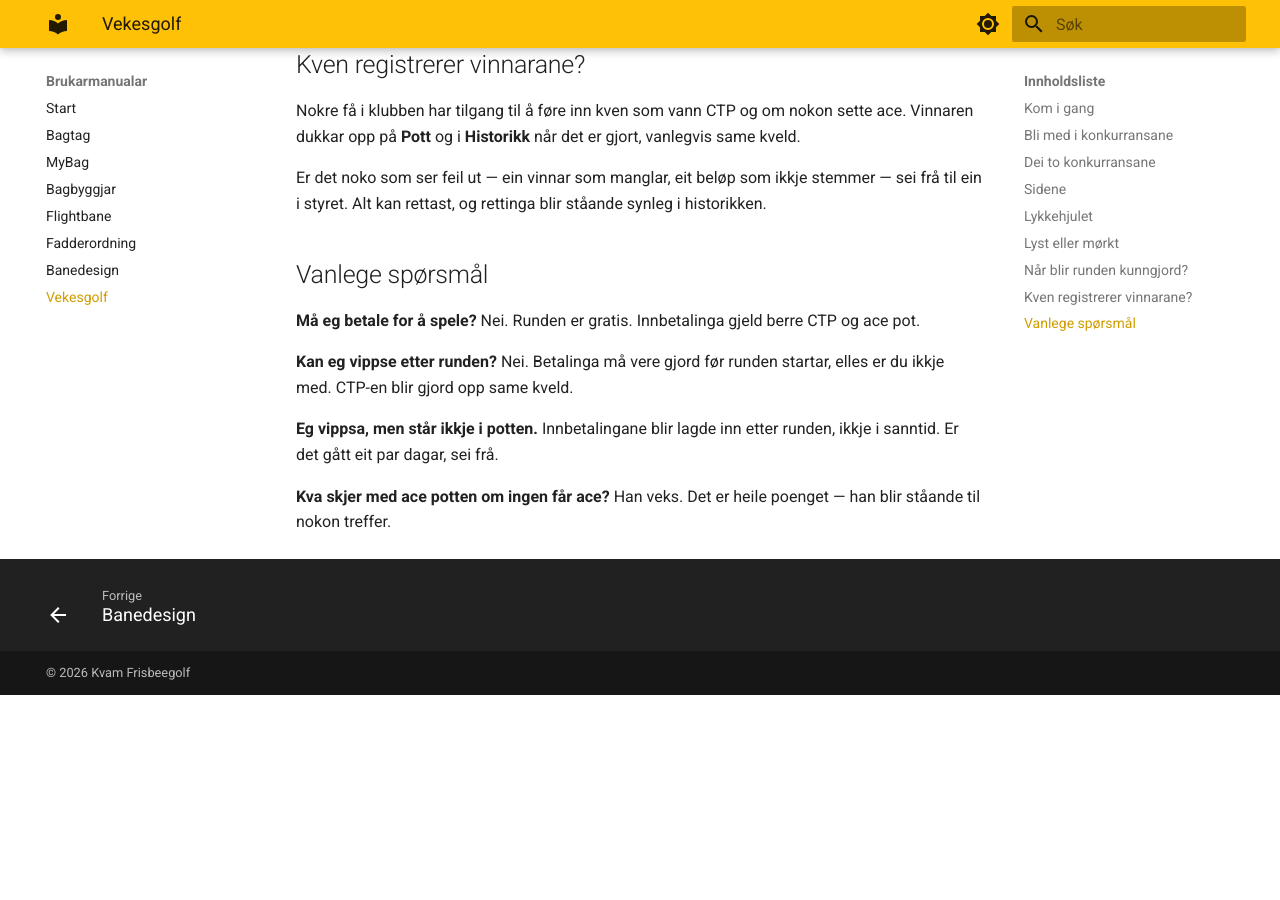
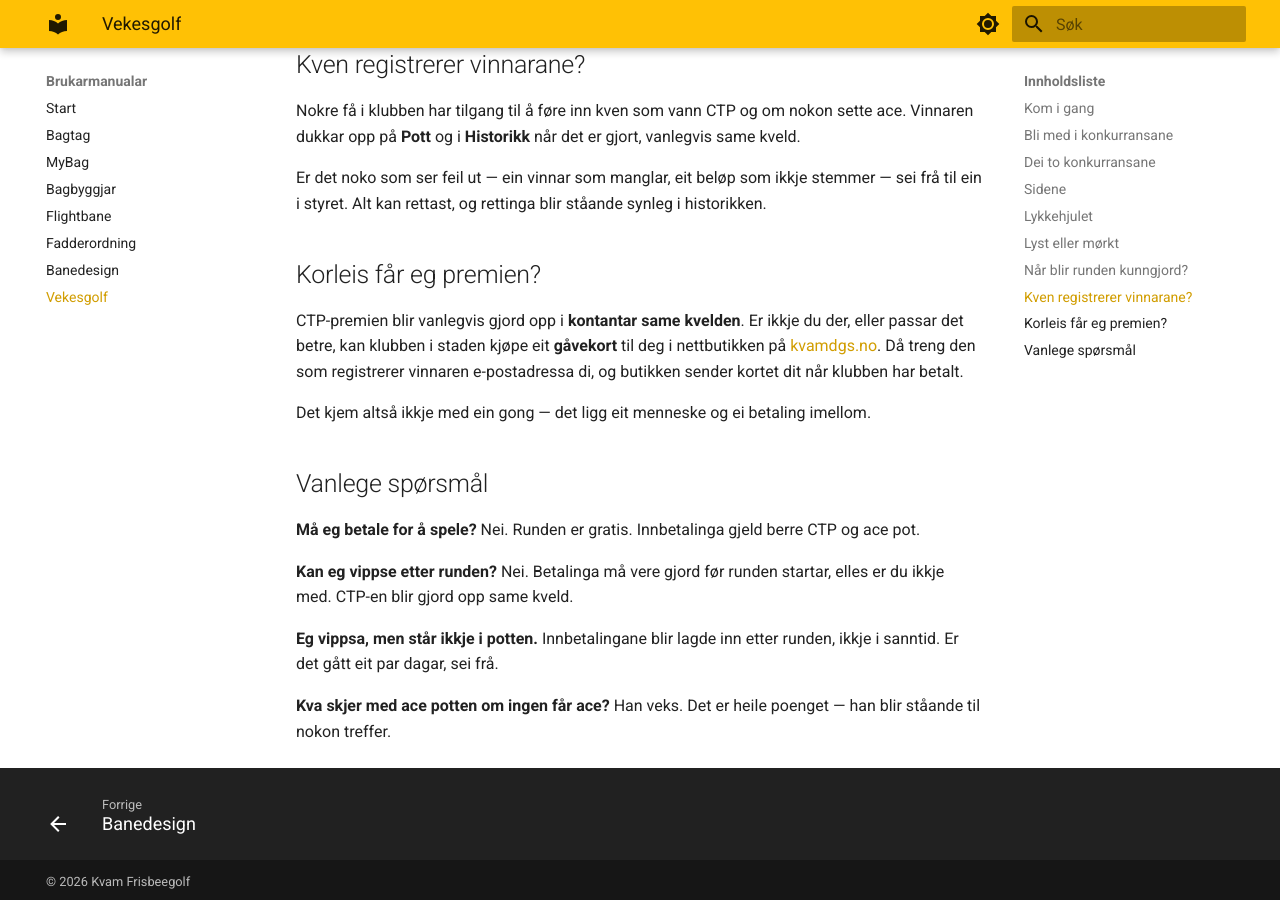
Before and after one commit to hanses89/manuals, an MkDocs documentation site: the page built from docs/vekesgolf.md, in a window 1280 px wide and 900 px high, scrolled down 2507 px. Built offline with MkDocs 1.6.1 and Material for MkDocs 9.7.7, drawn with Linux system fonts in a browser that asks for light colours; before the commit the page ends 3202 px from its top, so only the background shows below that.

Commit message:
manual: sync from vekesgolf.kvamdgs.no @ 91595e1aa5ba837bfd2ac7709dd933decae8139a

```diff
--- a/docs/vekesgolf.md
+++ b/docs/vekesgolf.md
@@ -101,6 +101,16 @@ Er det noko som ser feil ut — ein vinnar som manglar, eit beløp som ikkje
 stemmer — sei frå til ein i styret. Alt kan rettast, og rettinga blir ståande
 synleg i historikken.
 
+## Korleis får eg premien?
+
+CTP-premien blir vanlegvis gjord opp i **kontantar same kvelden**. Er ikkje du
+der, eller passar det betre, kan klubben i staden kjøpe eit **gåvekort** til deg
+i nettbutikken på [kvamdgs.no](https://kvamdgs.no). Då treng den som registrerer
+vinnaren e-postadressa di, og butikken sender kortet dit når klubben har betalt.
+
+Det kjem altså ikkje med ein gong — det ligg eit menneske og ei betaling
+imellom.
+
 ## Vanlege spørsmål
 
 **Må eg betale for å spele?**
```
